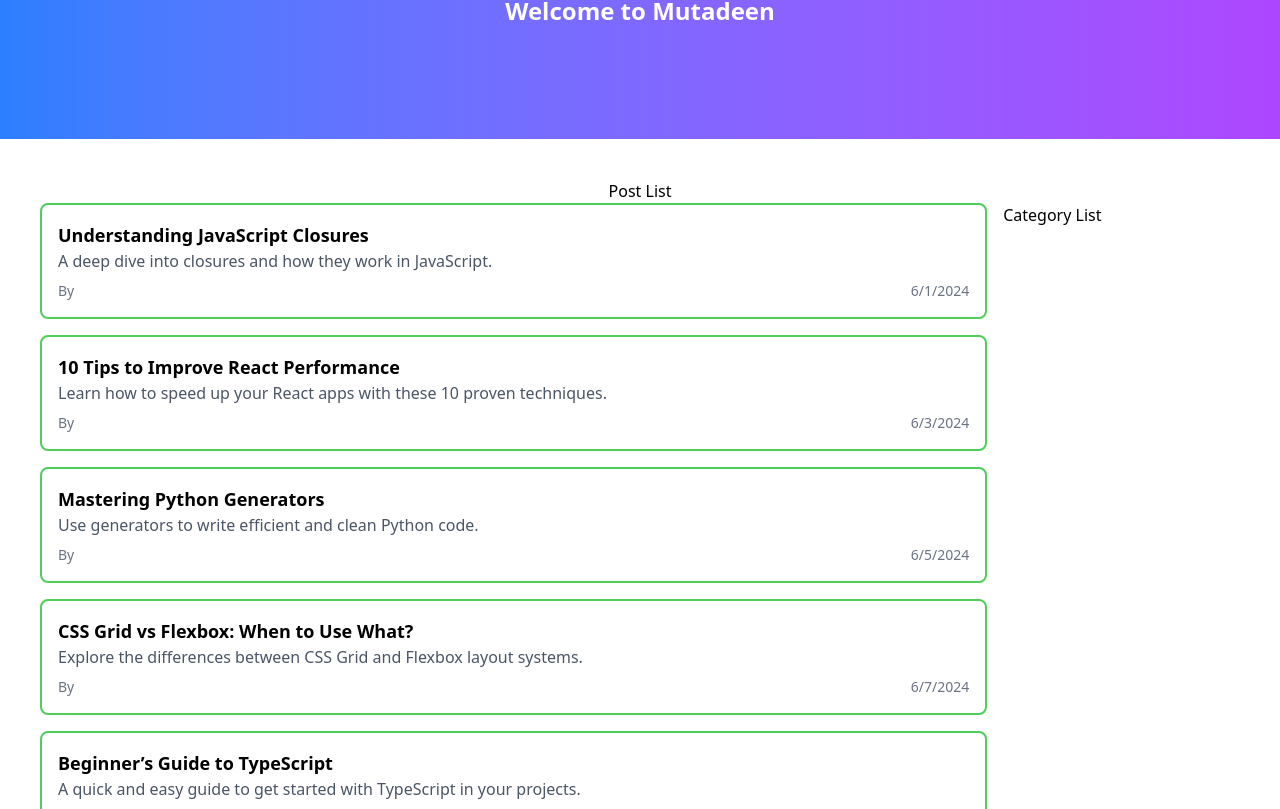
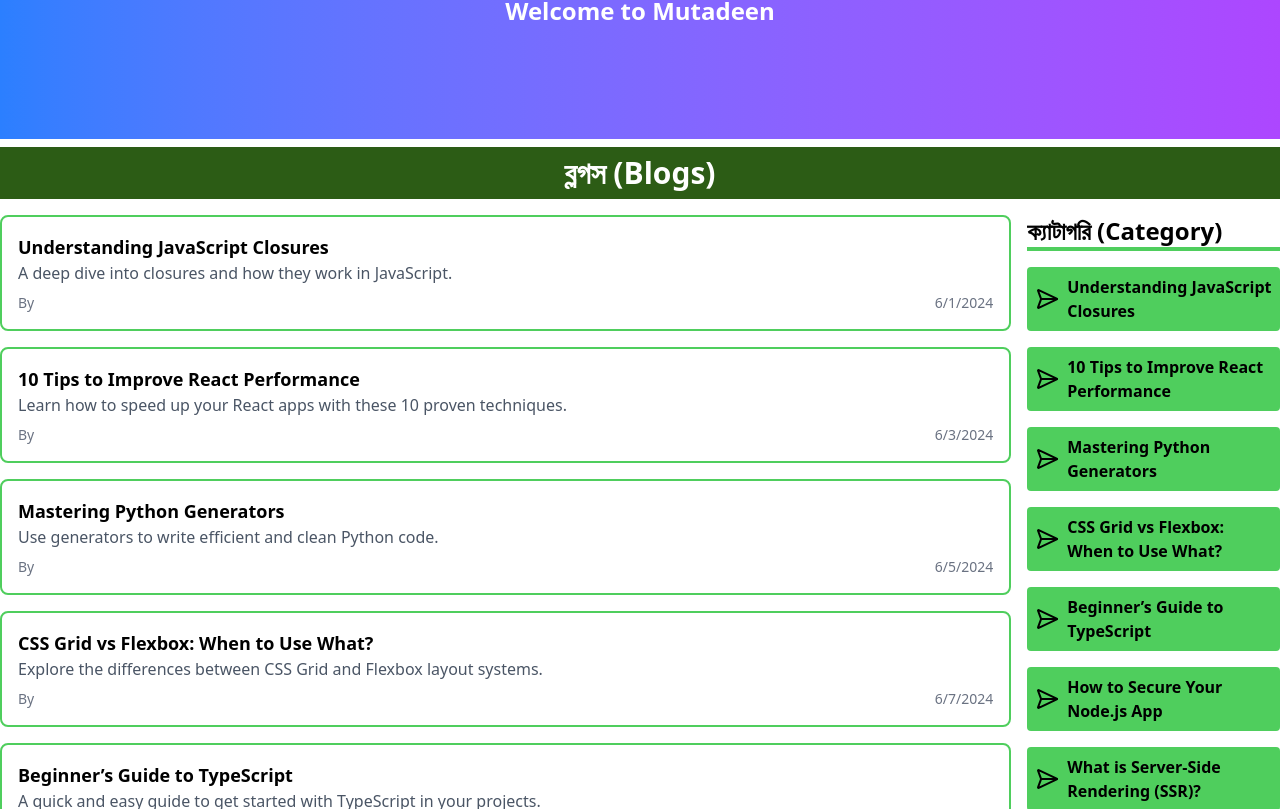
Before and after one commit to smattechnology/Mutadeen, a Next.js app: page /blog in a window 1280 px wide. Shown: the part 311-1120 px from the top of the page. Built offline with nearby package versions, Linux system fonts and the light colour scheme.

Commit message:
blogs and blogs page design update

```diff
--- a/src/app/blog/page.tsx
+++ b/src/app/blog/page.tsx
@@ -1,5 +1,6 @@
 import Card from "@/components/card/Card";
 import PostCard from "@/components/card/PostCard";
+import { SendHorizontal } from "lucide-react";
 import Link from "next/link";
 const dummyPosts = [
   {
@@ -181,10 +182,12 @@ export default async function BlogPage(props: { params: PageProps }) {
   const pagedPosts = dummyPosts.slice(startIndex, startIndex + POSTS_PER_PAGE);
 
   return (
-    <div className="w-full lg:max-w-7xl mx-auto p-10 flex flex-col justify-between items-start">
-      <div className="w-full flex justify-center items-center">Post List</div>
+    <div className="w-full py-2 flex flex-col justify-between items-start">
+      <div className="w-full bg-[#2C5C15] text-white flex justify-center items-center">
+        <h2 className="p-2 text-3xl font-bold">ব্লগস (Blogs)</h2>
+      </div>
 
-      <div className="w-full flex justify-between items-start gap-4">
+      <div className="w-full pt-4 lg:max-w-7xl mx-auto flex justify-between items-start gap-4">
         <div className="w-4/5 flex flex-col gap-4">
           {pagedPosts.map((post) => (
             <PostCard
@@ -200,7 +203,22 @@ export default async function BlogPage(props: { params: PageProps }) {
           ))}
         </div>
         <div className="w-1/5">
-          <span>Category List</span>
+          <div className="w-full border-b-4 border-[#4FCE5D]">
+            <span className="text-2xl font-bold">ক্যাটাগরি (Category)</span>
+          </div>
+          <div className="space-y-4 py-4">
+            {pagedPosts.map((post, index) => (
+              <div
+                key={index}
+                className="w-full bg-[#4FCE5D] text-black font-bold rounded-sm flex justify-start items-center gap-2 p-2"
+              >
+                <span>
+                  <SendHorizontal />
+                </span>
+                <span>{post.title}</span>
+              </div>
+            ))}
+          </div>
         </div>
       </div>
 
@@ -208,7 +226,9 @@ export default async function BlogPage(props: { params: PageProps }) {
       <div className="w-full flex justify-center items-center gap-2 mt-6">
         {/* Prev button */}
         <Link
-          href={`/blog/${currentPageInt - 1 === 1 ? "" : currentPageInt - 1}`}
+          href={`/blog/${
+            currentPageInt - 1 === 1 ? "" : "page/" + (currentPageInt - 1)
+          }`}
         >
           <button
             className="px-3 py-1 rounded border text-gray-600 hover:bg-gray-100 disabled:opacity-40 disabled:cursor-not-allowed"
@@ -222,7 +242,10 @@ export default async function BlogPage(props: { params: PageProps }) {
         {Array.from({ length: endPage - startPage + 1 }, (_, idx) => {
           const pageNum = startPage + idx;
           return (
-            <Link key={pageNum} href={`/blog/${pageNum === 1 ? "" : pageNum}`}>
+            <Link
+              key={pageNum}
+              href={`/blog/page/${pageNum === 1 ? "" : pageNum}`}
+            >
               <button
                 className={`px-3 py-1 rounded border ${
                   pageNum === currentPageInt
@@ -237,7 +260,7 @@ export default async function BlogPage(props: { params: PageProps }) {
         })}
 
         {/* Next button */}
-        <Link href={`/blog/${currentPageInt + 1}`}>
+        <Link href={`/blog/page/${currentPageInt + 1}`}>
           <button
             className="px-3 py-1 rounded border text-gray-600 hover:bg-gray-100 disabled:opacity-40 disabled:cursor-not-allowed"
             disabled={currentPageInt === totalPages}
--- a/src/app/blog/[currentPage]/page.tsx
+++ b/src/app/blog/page/[currentPage]/page.tsx
@@ -1,5 +1,6 @@
 import Card from "@/components/card/Card";
 import PostCard from "@/components/card/PostCard";
+import { SendHorizontal } from "lucide-react";
 import Link from "next/link";
 const dummyPosts = [
   {
@@ -181,10 +182,12 @@ export default async function BlogPage(props: { params: PageProps }) {
   const pagedPosts = dummyPosts.slice(startIndex, startIndex + POSTS_PER_PAGE);
 
   return (
-    <div className="w-full lg:max-w-7xl mx-auto p-10 flex flex-col justify-between items-start">
-      <div className="w-full flex justify-center items-center">Post List</div>
+    <div className="w-full py-2 flex flex-col justify-between items-start">
+      <div className="w-full bg-[#2C5C15] text-white flex justify-center items-center">
+        <h2 className="p-2 text-3xl font-bold">ব্লগস (Blogs)</h2>
+      </div>
 
-      <div className="w-full flex justify-between items-start gap-4">
+      <div className="w-full pt-4 lg:max-w-7xl mx-auto flex justify-between items-start gap-4">
         <div className="w-4/5 flex flex-col gap-4">
           {pagedPosts.map((post) => (
             <PostCard
@@ -200,7 +203,22 @@ export default async function BlogPage(props: { params: PageProps }) {
           ))}
         </div>
         <div className="w-1/5">
-          <span>Category List</span>
+          <div className="w-full border-b-4 border-[#4FCE5D]">
+            <span className="text-2xl font-bold">ক্যাটাগরি (Category)</span>
+          </div>
+          <div className="space-y-4 py-4">
+            {pagedPosts.map((post, index) => (
+              <div
+                key={index}
+                className="w-full bg-[#4FCE5D] text-black font-bold rounded-sm flex justify-start items-center gap-2 p-2"
+              >
+                <span>
+                  <SendHorizontal />
+                </span>
+                <span>{post.title}</span>
+              </div>
+            ))}
+          </div>
         </div>
       </div>
 
@@ -208,7 +226,9 @@ export default async function BlogPage(props: { params: PageProps }) {
       <div className="w-full flex justify-center items-center gap-2 mt-6">
         {/* Prev button */}
         <Link
-          href={`/blog/${currentPageInt - 1 === 1 ? "" : currentPageInt - 1}`}
+          href={`/blog/${
+            currentPageInt - 1 === 1 ? "" : "page/" + (currentPageInt - 1)
+          }`}
         >
           <button
             className="px-3 py-1 rounded border text-gray-600 hover:bg-gray-100 disabled:opacity-40 disabled:cursor-not-allowed"
@@ -222,7 +242,10 @@ export default async function BlogPage(props: { params: PageProps }) {
         {Array.from({ length: endPage - startPage + 1 }, (_, idx) => {
           const pageNum = startPage + idx;
           return (
-            <Link key={pageNum} href={`/blog/${pageNum === 1 ? "" : pageNum}`}>
+            <Link
+              key={pageNum}
+              href={`/blog/page/${pageNum === 1 ? "" : pageNum}`}
+            >
               <button
                 className={`px-3 py-1 rounded border ${
                   pageNum === currentPageInt
@@ -237,7 +260,7 @@ export default async function BlogPage(props: { params: PageProps }) {
         })}
 
         {/* Next button */}
-        <Link href={`/blog/${currentPageInt + 1}`}>
+        <Link href={`/blog/page/${currentPageInt + 1}`}>
           <button
             className="px-3 py-1 rounded border text-gray-600 hover:bg-gray-100 disabled:opacity-40 disabled:cursor-not-allowed"
             disabled={currentPageInt === totalPages}
```
